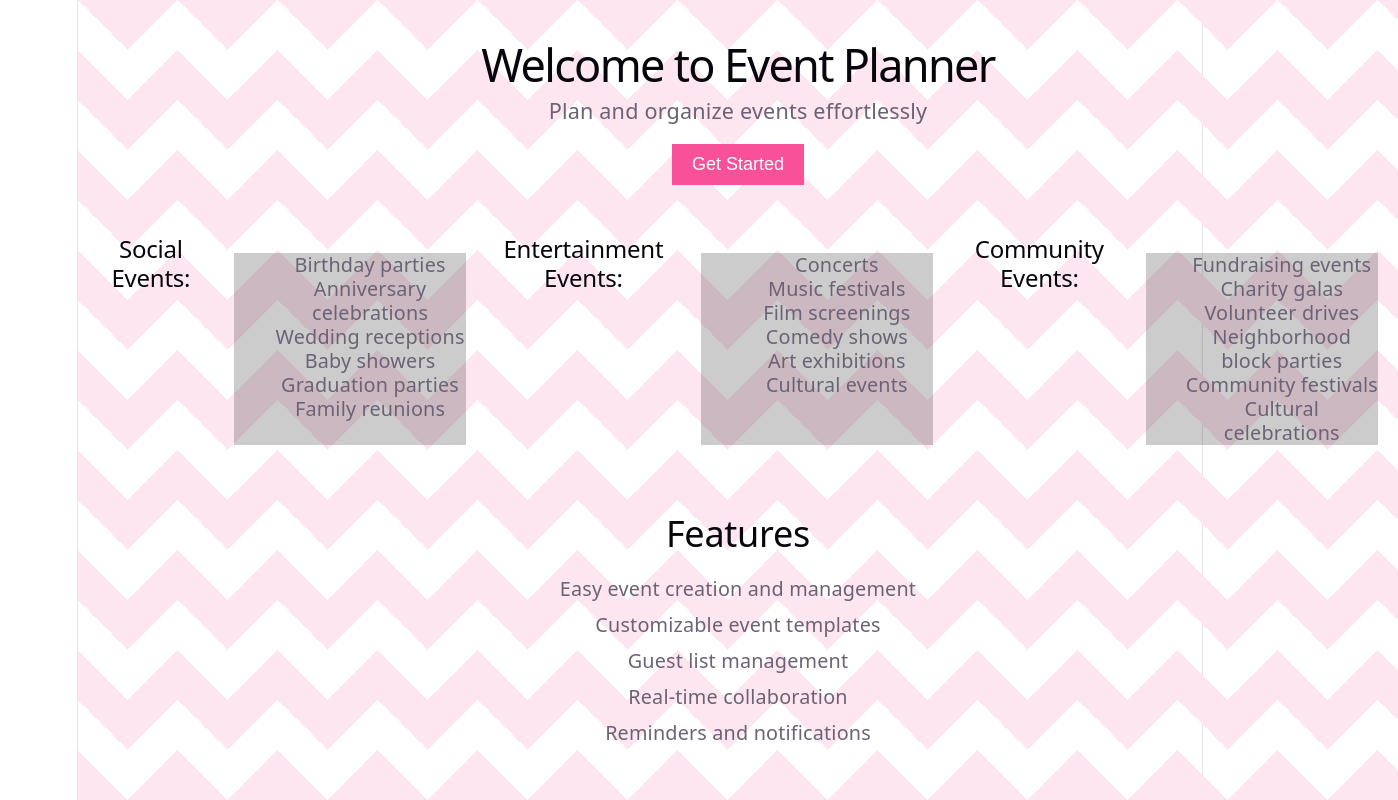
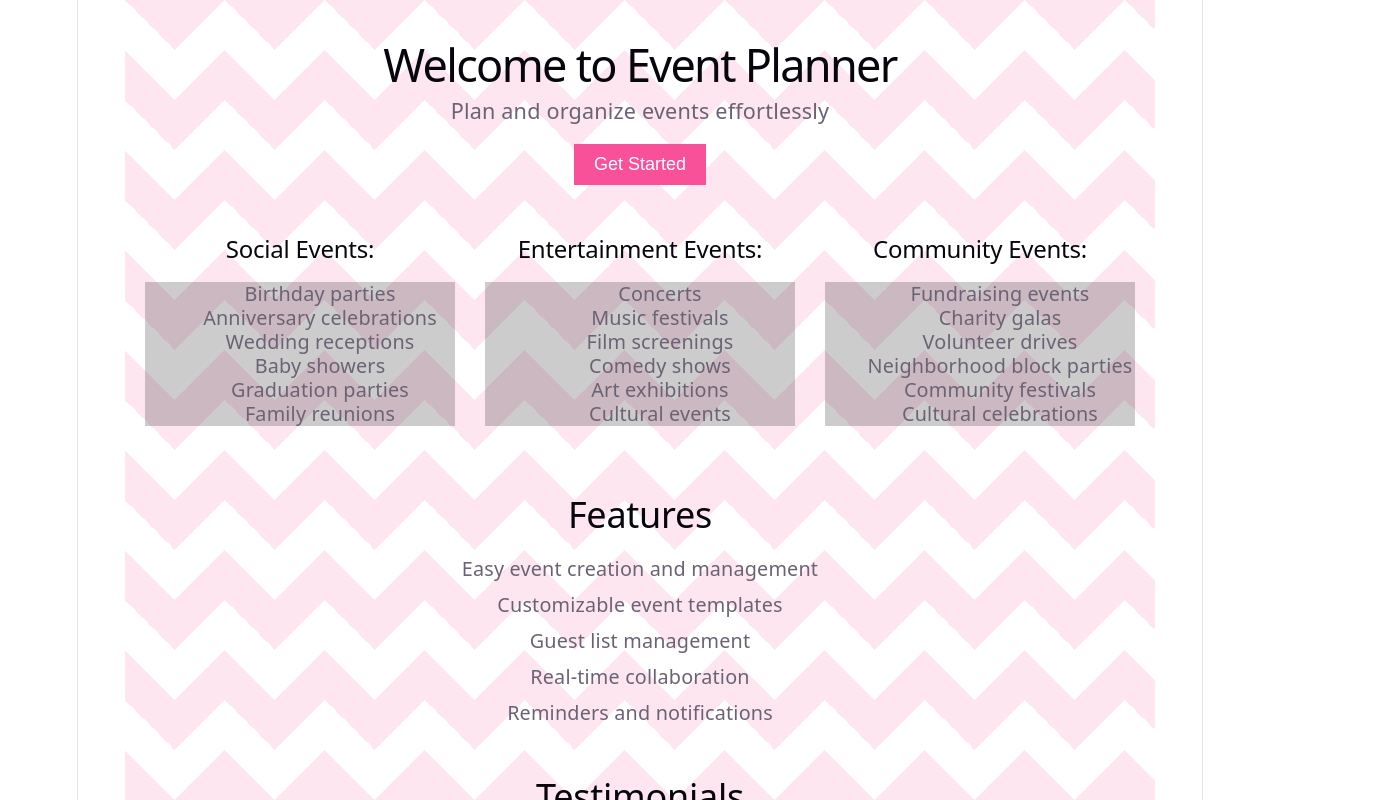
Before and after one commit to P-Jelagat/Event-Planner, a React (Vite) app in the folder event-planner/: page / in a window 1280 px wide. Shown: the top 800 px of the page, 1398 px wide, since content can reach past the window. Built offline with nearby package versions, Linux system fonts and the light colour scheme.

Commit message:
Put event categories in wrappers

```diff
--- a/event-planner/src/EventPlanner.jsx
+++ b/event-planner/src/EventPlanner.jsx
@@ -18,6 +18,7 @@ const EventPlanner = () => {
 
         <section className="events_categories">
             {/* Social event types */}
+            <div className="event-category">
                 <h2>Social Events:</h2>
                 <ul>
                     <li>Birthday parties</li>
@@ -27,7 +28,9 @@ const EventPlanner = () => {
                     <li>Graduation parties</li>
                     <li>Family reunions</li>
                 </ul>
+            </div>
             {/* Entertainment-based event types */}
+            <div className="event-category">
                 <h2>Entertainment Events:</h2>
                 <ul>
                     <li>Concerts</li>
@@ -37,7 +40,9 @@ const EventPlanner = () => {
                     <li>Art exhibitions</li>
                     <li>Cultural events</li>
                 </ul>
+            </div>
             {/* Community-focused event types */}
+            <div className="event-category">
                 <h2>Community Events:</h2>
                 <ul>
                     <li>Fundraising events</li>
@@ -47,6 +52,7 @@ const EventPlanner = () => {
                     <li>Community festivals</li>
                     <li>Cultural celebrations</li>
                 </ul>
+            </div>
         </section>
 
         <section className='features'>
```
Lines whose indentation alone changed are shown as unchanged.
